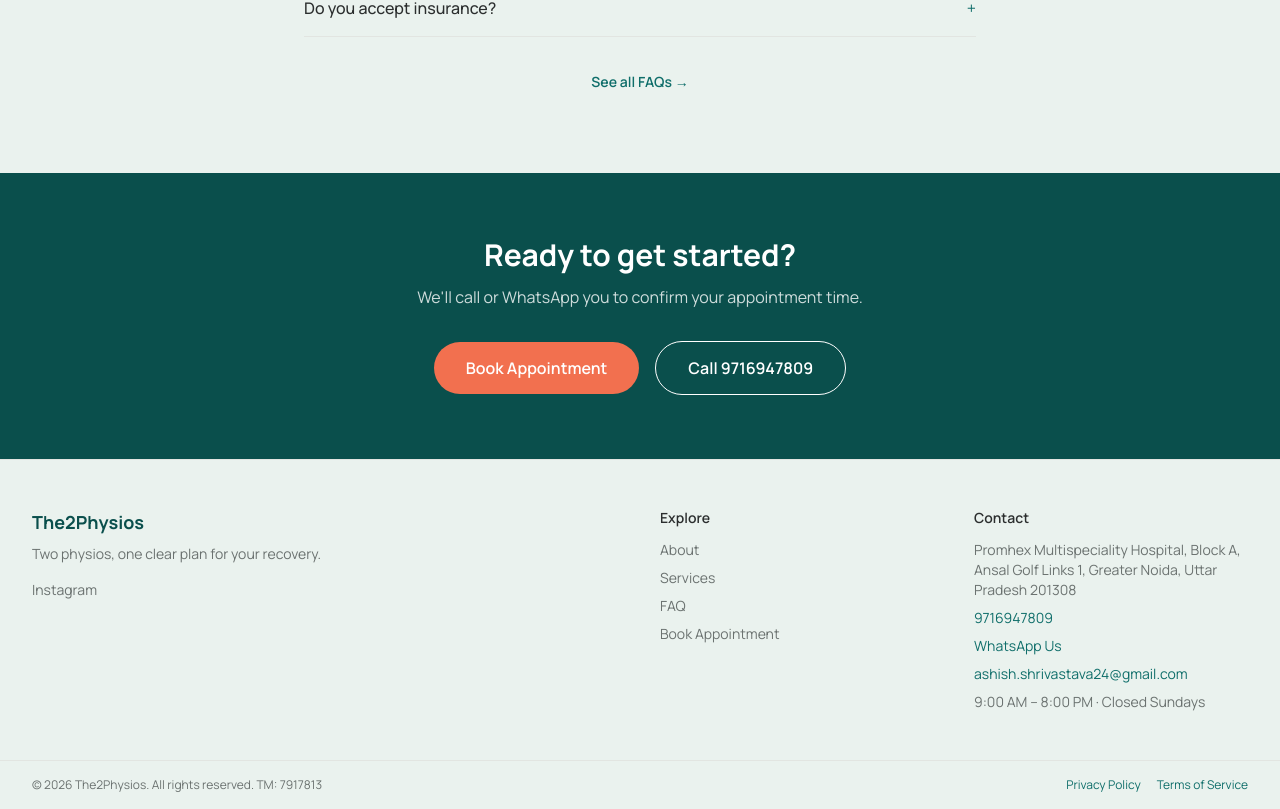
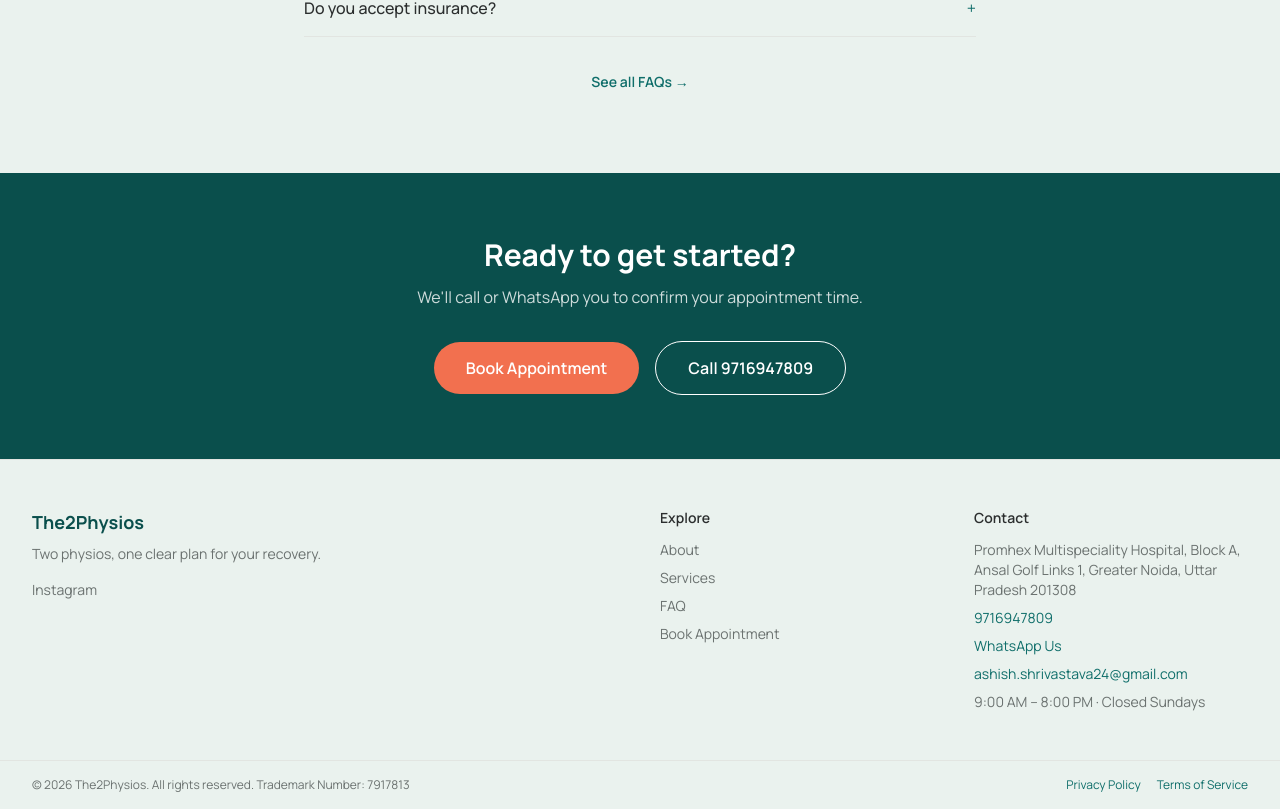
Before and after one commit to prthm412/clinic-website, a Next.js app: page / in a window 1280 px wide. Shown: the part 2111-2920 px from the top of the page. Built offline with nearby package versions, Linux system fonts and the light colour scheme.

Commit message:
fix: invalid comparison between string and a number

```diff
--- a/components/Footer.tsx
+++ b/components/Footer.tsx
@@ -76,7 +76,7 @@
         <div className="mx-auto max-w-[1280px] px-4 sm:px-6 lg:px-8 py-4 flex flex-col sm:flex-row items-center justify-between gap-2 text-xs text-muted">
           <p>
             © {currentYear} {clinicConfig.name}. All rights reserved.
-            {clinicConfig.trademarkNumber !== "7917813" ? ` TM: ${clinicConfig.trademarkNumber}` : ""}
+            Trademark Number: {clinicConfig.trademarkNumber}
           </p>
           <div className="flex gap-4">
             <Link href="/privacy" className="hover:text-primary">Privacy Policy</Link>
```
